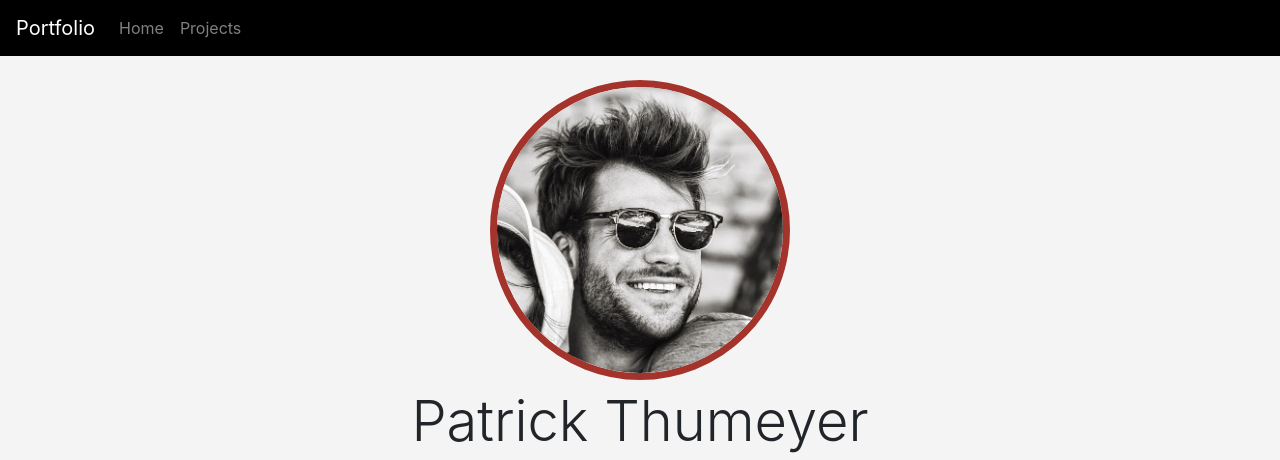
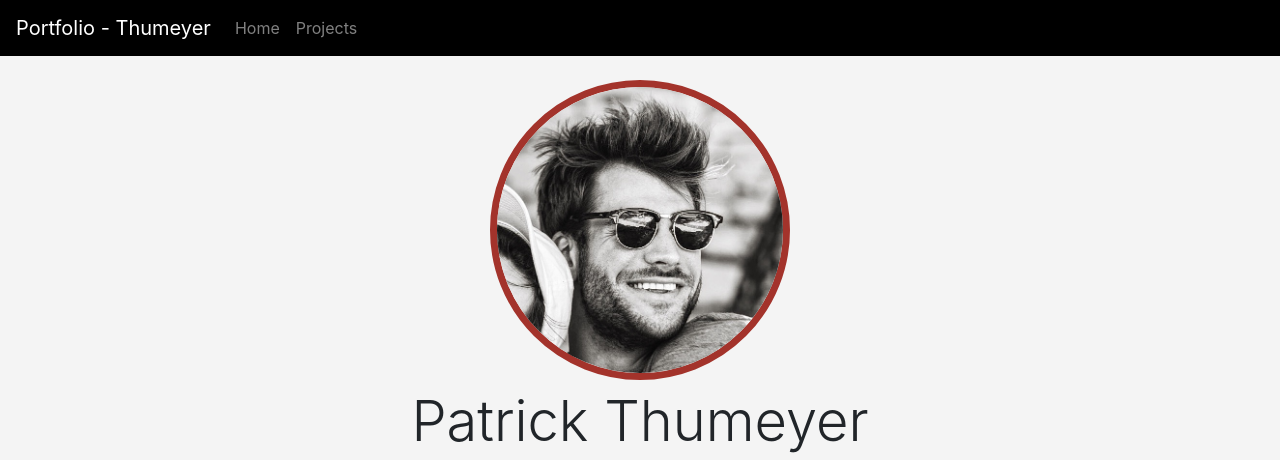
Before and after one commit to patrickthumeyer/my-portfolio, a website: page src/index.html in a window 1280 px wide. Shown: the top 460 px of the page. Drawn offline with nearby package versions, Linux system fonts and the light colour scheme; files that its build step writes are made by us from their sources.

Commit message:
changed some naming and edited ReadMe-file

```diff
--- a/src/index.html
+++ b/src/index.html
@@ -4,7 +4,7 @@
     <meta charset="UTF-8" />
     <meta name="viewport" content="width=device-width, initial-scale=1.0" />
     <meta http-equiv="X-UA-Compatible" content="ie=edge" />
-    <title>my-portfolio</title>
+    <title>Portfolio-CSS-HTML</title>
     <link rel="stylesheet" href="styles/main.css" />
     <link
       rel="stylesheet"
@@ -15,7 +15,7 @@
     <header>
       <section>
         <nav class="navbar fixed-top navbar-expand-lg navbar-dark bg-dark">
-          <a class="navbar-brand" href="#">Portfolio</a>
+          <a class="navbar-brand" href="#">Portfolio - Thumeyer</a>
           <button
             class="navbar-toggler"
             type="button"
```
Also changed, not shown: README.md.
